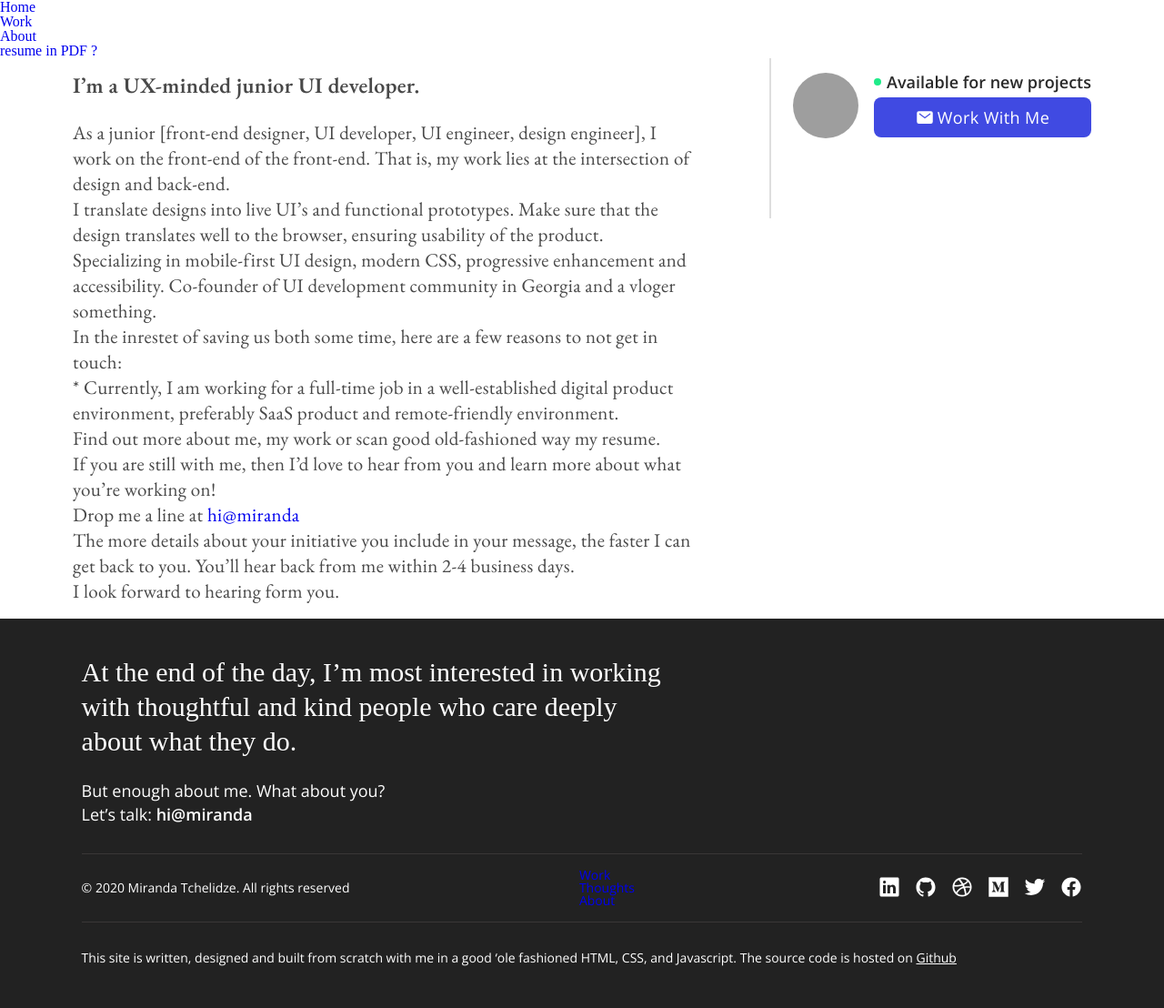
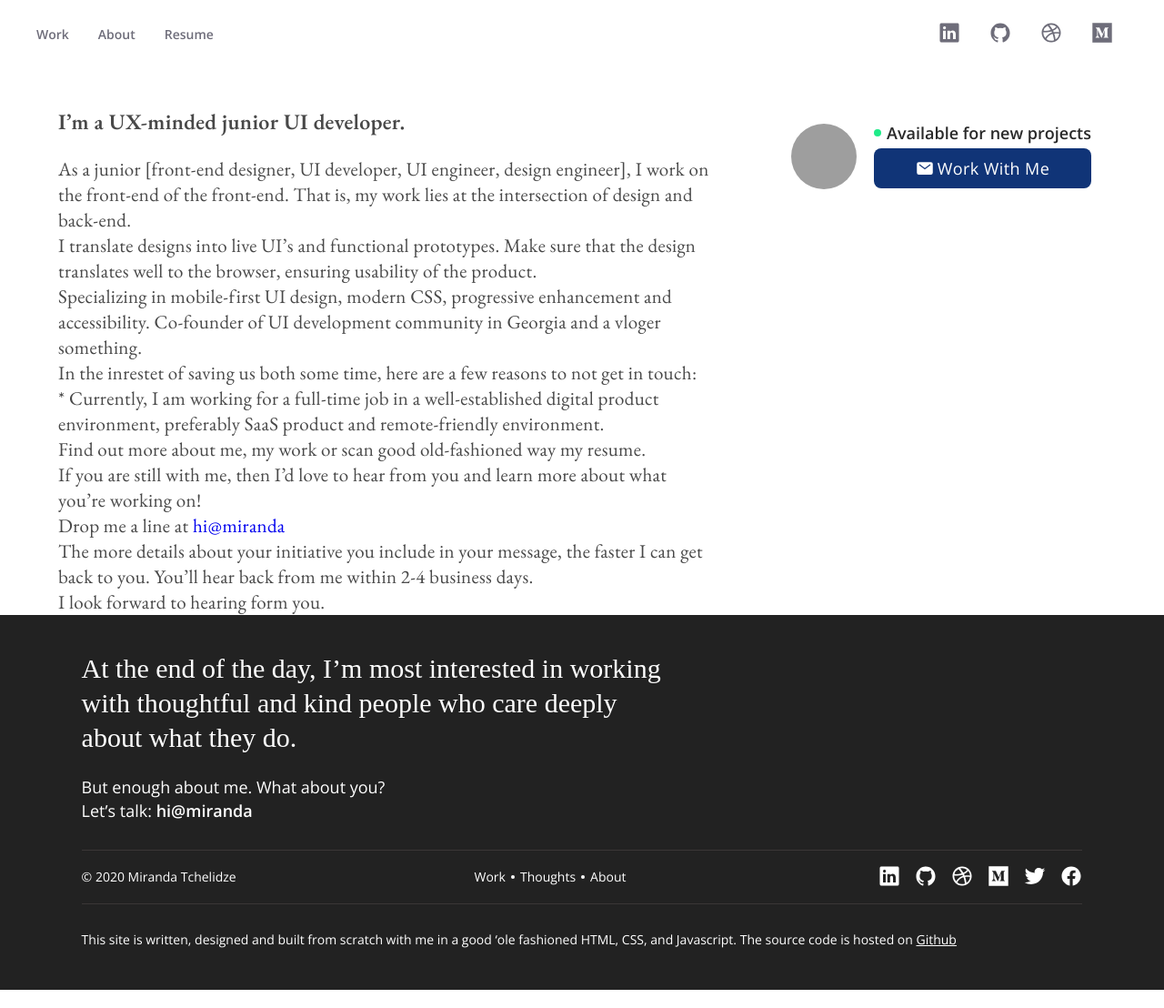
Before and after one commit to Mitchelidze/Resume, a website: page work.html in a window 1280 px wide. Shown: the whole page at 91% size. Drawn offline with nearby package versions, Linux system fonts and the light colour scheme; grey boxes are pictures that could not be loaded.

Commit message:
updating header, footer, container sizes

```diff
--- a/scss/main/main-page.scss
+++ b/scss/main/main-page.scss
@@ -14,7 +14,7 @@ header {
     top: 0;
     z-index: 10;
     width: 100%;
-    height: 60px;
+    margin: 0 auto;
     background-color: $color-white;
 }
 
@@ -70,12 +70,19 @@ header {
 .work {
     background-color: #F3F3F3;
     width: 100%;
-    padding: 5%;
+    .container_work {
         @include flex(space-between);
         flex-wrap: wrap;
+        max-width: 1200px;
+        width: 100%;
+        margin: 0 auto;
+        padding: 5% 0 5% 0;
         .featured {
             max-width: 450px;
             font-family: 'Open Sans', sans-serif;
+            @include mobile {
+                margin: 16px;
+            }
             h5 {
                 @extend %title5;
             }
@@ -119,6 +126,7 @@ header {
             }
         }
     }
+}
 
 .work2 {
     @extend .work;
--- a/scss/main/nav.scss
+++ b/scss/main/nav.scss
@@ -8,20 +8,18 @@
         position: fixed;
         top: 0;
         z-index: 10;
-        max-width: 1440px;
-        height: 66px;
-        width: 100%;
         margin: 0 auto;
-        padding: 2% 5% 0 5%;
         background-color: $color-white;
         nav {
             @include flexLeft(row);
             @include t-transform(capitalize);
+            max-width: 1200px;
             flex-wrap: wrap;
             font-family: 'Open Sans', sans-serif;
             font-size: $text-s;
             color: #6e6d7a;
             font-weight: 600;
+            margin: 24px auto;
             .menu-nav {
                 @include display(flex);
                 &__item {
--- a/scss/main/work.scss
+++ b/scss/main/work.scss
@@ -10,9 +10,9 @@
     @include display(flex);
     @include flex-property(space-between,flex-start);
     flex-wrap: wrap;
+    margin-top: 120px;
     .text-content {
         max-width: 720px;
-        padding: 16px;
         @extend %text-body-lg;
         font-family: 'EB Garamond', serif;
         .bold {
@@ -26,7 +26,6 @@
         width: 100%;
         padding: 16px 16px 16px 24px;
         font-family: 'Open Sans', sans-serif;
-        border-left: 2px solid #dedede;
         @media (max-width: 480px) {
             .cta-tools {
                 display: none;
@@ -65,7 +64,7 @@
                         @include display(flex);
                         @include flex-property(center,center);
                         @include t-transform(Capitalize);
-                        background-color: #404AE2;
+                        background-color: #103477;
                         border-radius: 8px;
                         letter-spacing: 0.4px;
                         text-align: center;
--- a/scss/modules/classes.scss
+++ b/scss/modules/classes.scss
@@ -1,7 +1,7 @@
 @import './variable.scss';
 
 %position {
-    max-width: 1440px;
+    max-width: 1200px;
     width: 90%;
     margin: 0 auto;
 }
--- a/work.html
+++ b/work.html
@@ -22,18 +22,41 @@
 </head>
 
 <body>
-    <nav class="nav">
-        <div class="wrapper">
-            <div class="logo"></div>
-            <ul class="nav-ul">
-                <li class="nav-li"><a href="index.html">Home</a></li>
-                <li class="nav-li"><a href="work.html">Work</a></li>
-                <li class="nav-li"><a href="about.html">About</a></li>
+    <header>
+        <div class="menu-btn">
+            <span class="menu-btn__burger"></span>
+        </div>
+        <div class="logo"></div>
+        <nav class="nav">
+            <ul class="menu-nav">
+                <li class="menu-nav__item">
+                    <a href="work.html" class="menu-nav__link">Work</a>
+                </li>
+                <li class="menu-nav__item">
+                    <a href="about.html" class="menu-nav__link">About</a>
+                </li>
+                <li class="menu-nav__item">
+                    <a href="https://drive.google.com/file/d/1jOZiraYVCKTJ2FkzoDnhvxDGVSg57tZp/view?usp=sharing" class="menu-nav__link">Resume</a>
+                </li>
             </ul>
-        </div>
-        <p class="r-pdf"><a href="https://drive.google.com/file/d/1jOZiraYVCKTJ2FkzoDnhvxDGVSg57tZp/view?usp=sharing"
-                target="blank">resume in PDF ?</a></p>
+            <ul class="menu-soc">
+                <li class="menu-soc__icons"><a class="menu-soc__link" href="https://www.linkedin.com" target="blank">
+                    <ion-icon name="logo-linkedin"></ion-icon>
+                </a></li>
+            <li class="menu-soc__icons"><a class="menu-soc__link" href="https://github.com/mitchelidze" target="blank">
+                    <ion-icon name="logo-github"></ion-icon>
+                </a></li>
+            <li class="menu-soc__icons"><a class="menu-soc__link" href="https://dribbble.com/mitchelidze"
+                    target="blank">
+                    <ion-icon name="logo-dribbble"></ion-icon>
+                </a></li>
+            <li class="menu-soc__icons"><a class="menu-soc__link" href="https://medium.com/@mitchelidze"
+                    target="blank">
+                    <ion-icon name="logo-medium"></ion-icon>
+                </a></li>
+            </ul>
         </nav>
+    </header>
     <div class="container">
         <div class="text-content">
             <p class="bold">I’m a UX-minded junior UI developer. </p>
@@ -70,30 +93,45 @@
 
     <footer>
         <div class="footer-content">
-            <h2 class="footer-ttl">At the end of the day, I’m most interested in working with thoughtful and kind people who care deeply
+            <h2 class="footer-ttl">At the end of the day, I’m most interested in working with thoughtful and kind people
+                who care deeply
                 about what they do.</h2>
             <div class="about-mail-wrap">
                 <p>But enough about me. What about you?</p>
                 <p>Let’s talk: <a href="mailto:mitchelidze@gmail.com">hi@miranda</a></p>
             </div>
             <div class="copy-social">
-                <p class="copyrigh">© 2020 Miranda Tchelidze. All rights reserved</p>
-                <ul class="footer-nav-ul">
-                    <li class="footer-nav-li"><a href="work.html">Work</a></li>
-                    <li class="footer-nav-li"><a href="#">Thoughts</a></li>
-                    <li class="footer-nav-li-3"><a href="about.html">About</a></li>
+                <p class="copyrigh">© 2020 Miranda Tchelidze</p>
+                <ul class="footer-nav">
+                    <li class="footer-nav__item"><a href="work.html">Work</a></li>
+                    <li class="footer-nav__item"><a href="#">Thoughts</a></li>
+                    <li class="footer-nav__item-3"><a href="about.html">About</a></li>
                 </ul>
                 <ul class="social-icons">
-                    <li><a href="https://www.linkedin.com" target="blank"><ion-icon name="logo-linkedin"></ion-icon></a></li>
-                    <li><a href="https://github.com/mitchelidze" target="blank"><ion-icon name="logo-github"></ion-icon></a></li>
-                    <li><a href="https://dribbble.com/mitchelidze" target="blank"><ion-icon name="logo-dribbble"></ion-icon></a></li>
-                    <li><a href="https://medium.com/@mitchelidze" target="blank"><ion-icon name="logo-medium"></ion-icon></a></li>
-                    <li><a href="https://twitter.com/mitchelidze" target="blank"><ion-icon name="logo-twitter"></ion-icon></a></li>
-                    <li><a href="https://www.facebook.com/mitchelidze" target="blank"><ion-icon name="logo-facebook"></ion-icon></a></li>
+                    <li><a href="https://www.linkedin.com" target="blank">
+                            <ion-icon name="logo-linkedin"></ion-icon>
+                        </a></li>
+                    <li><a href="https://github.com/mitchelidze" target="blank">
+                            <ion-icon name="logo-github"></ion-icon>
+                        </a></li>
+                    <li><a href="https://dribbble.com/mitchelidze" target="blank">
+                            <ion-icon name="logo-dribbble"></ion-icon>
+                        </a></li>
+                    <li><a href="https://medium.com/@mitchelidze" target="blank">
+                            <ion-icon name="logo-medium"></ion-icon>
+                        </a></li>
+                    <li><a href="https://twitter.com/mitchelidze" target="blank">
+                            <ion-icon name="logo-twitter"></ion-icon>
+                        </a></li>
+                    <li><a href="https://www.facebook.com/mitchelidze" target="blank">
+                            <ion-icon name="logo-facebook"></ion-icon>
+                        </a></li>
                 </ul>
             </div>
             <div class="git">
-                <p>This site is written, designed and built from scratch with me in a good ‘ole fashioned HTML, CSS, and Javascript.  The source code is hosted on <a href="https://github.com/Mitchelidze/Resume" target="blank">Github</a></p>
+                <p>This site is written, designed and built from scratch with me in a good ‘ole fashioned HTML, CSS, and
+                    Javascript. The source code is hosted on <a href="https://github.com/Mitchelidze/Resume"
+                        target="blank">Github</a></p>
             </div>
         </div>
     </footer>
```
Also changed, not shown: about.html (+62 -23 lines), index.html (+6 -0 lines), styles/style.css. Lines whose indentation alone changed are shown as unchanged.
